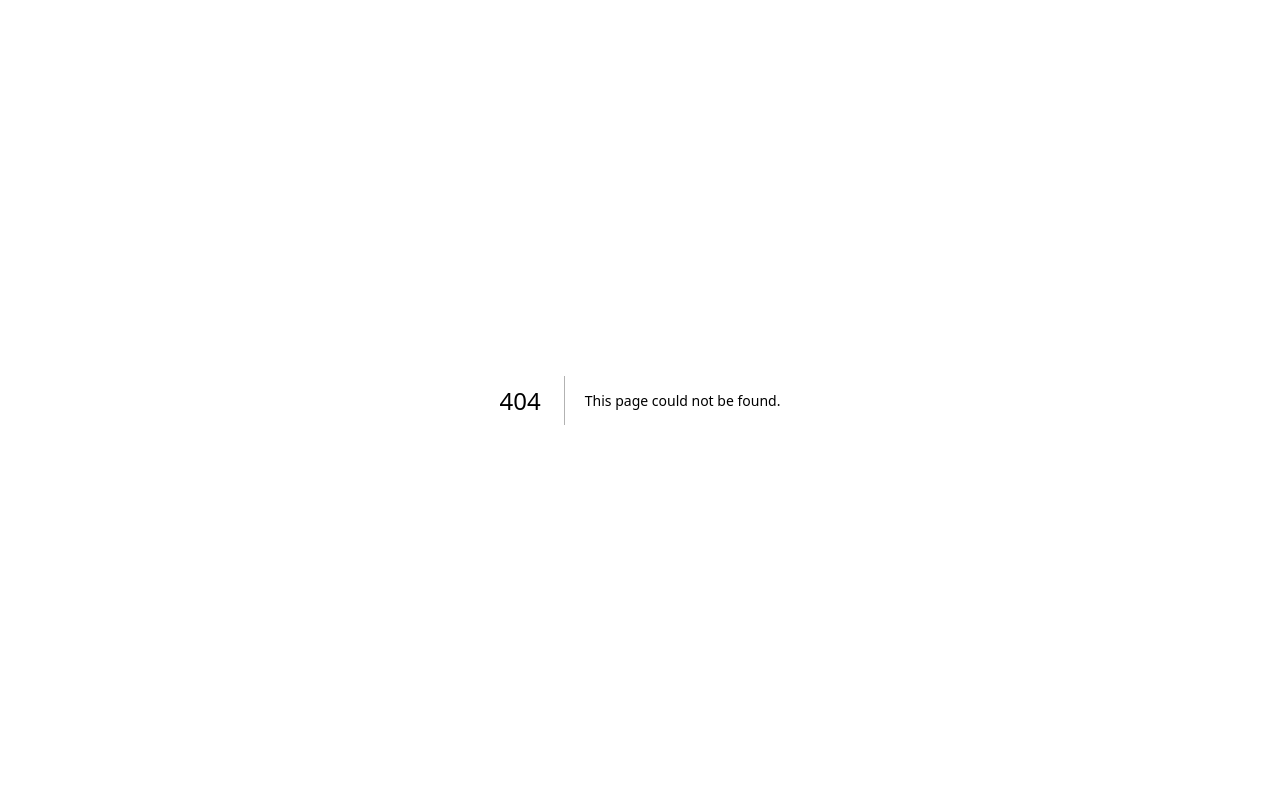
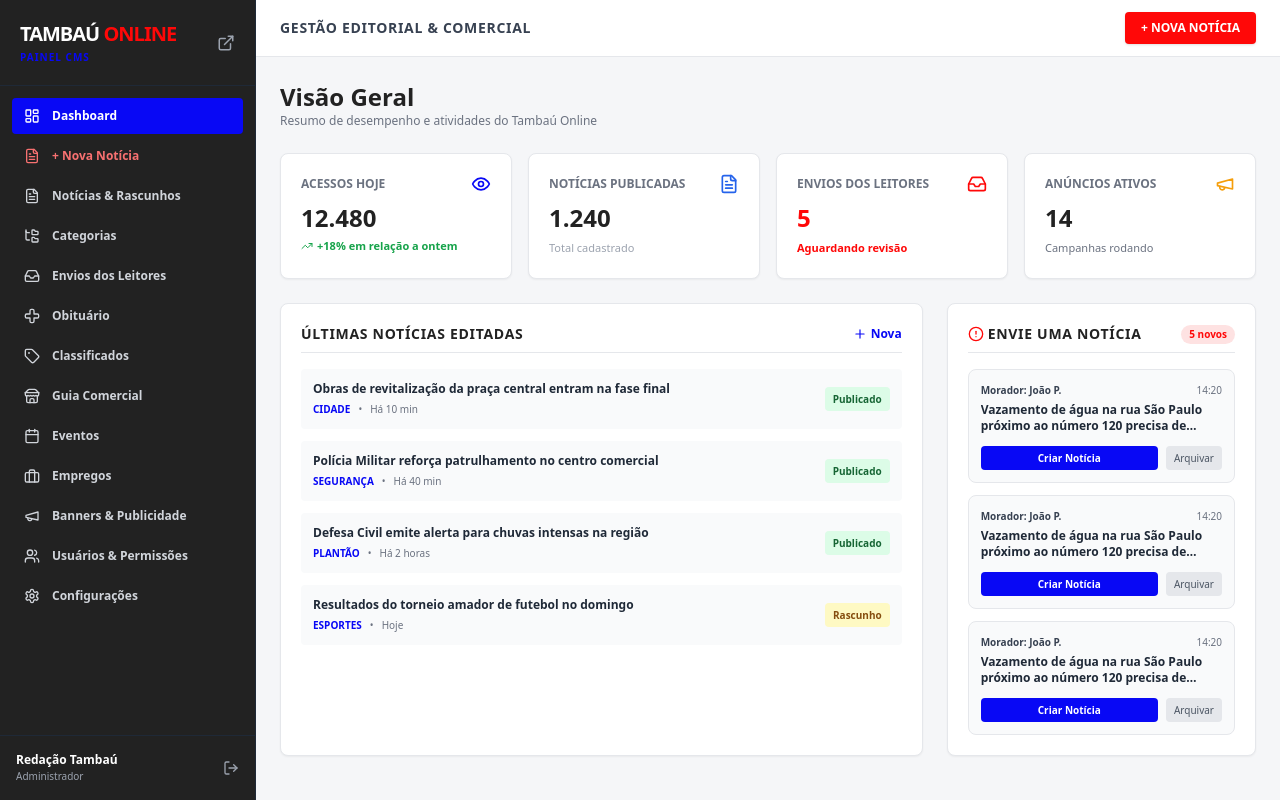
Before and after one commit to vynexstudio/tambau-online, a Next.js app: page /admin in a window 1280 px wide. Before the commit this address had no page. Built offline with nearby package versions, Linux system fonts and the light colour scheme.

Commit message:
Create page.tsx

```diff
--- /dev/null
+++ b/src/app/admin/page.tsx
@@ -0,0 +1,129 @@
+import React from 'react';
+import { FileText, Eye, Inbox, Megaphone, Plus, TrendingUp, AlertCircle } from 'lucide-react';
+
+export default function AdminDashboard() {
+  return (
+    <div className="space-y-6">
+      {/* Título & Boas-vindas */}
+      <div className="flex flex-col md:flex-row md:items-center justify-between gap-4">
+        <div>
+          <h2 className="text-2xl font-black text-[#222222]">Visão Geral</h2>
+          <p className="text-xs text-gray-500">Resumo de desempenho e atividades do Tambaú Online</p>
+        </div>
+      </div>
+
+      {/* CARDS DE ESTATÍSTICAS */}
+      <div className="grid grid-cols-1 sm:grid-cols-2 lg:grid-cols-4 gap-4">
+        <div className="bg-white p-5 rounded-lg border border-gray-200 shadow-sm">
+          <div className="flex items-center justify-between">
+            <span className="text-xs font-bold text-gray-500 uppercase">Acessos Hoje</span>
+            <Eye className="text-[#0808F5]" size={20} />
+          </div>
+          <p className="text-2xl font-black text-[#222222] mt-2">12.480</p>
+          <span className="text-[11px] text-green-600 font-bold flex items-center gap-1 mt-1">
+            <TrendingUp size={12} /> +18% em relação a ontem
+          </span>
+        </div>
+
+        <div className="bg-white p-5 rounded-lg border border-gray-200 shadow-sm">
+          <div className="flex items-center justify-between">
+            <span className="text-xs font-bold text-gray-500 uppercase">Notícias Publicadas</span>
+            <FileText className="text-blue-600" size={20} />
+          </div>
+          <p className="text-2xl font-black text-[#222222] mt-2">1.240</p>
+          <span className="text-[11px] text-gray-400">Total cadastrado</span>
+        </div>
+
+        <div className="bg-white p-5 rounded-lg border border-gray-200 shadow-sm">
+          <div className="flex items-center justify-between">
+            <span className="text-xs font-bold text-gray-500 uppercase">Envios dos Leitores</span>
+            <Inbox className="text-[#FF0808]" size={20} />
+          </div>
+          <p className="text-2xl font-black text-[#FF0808] mt-2">5</p>
+          <span className="text-[11px] font-bold text-[#FF0808]">Aguardando revisão</span>
+        </div>
+
+        <div className="bg-white p-5 rounded-lg border border-gray-200 shadow-sm">
+          <div className="flex items-center justify-between">
+            <span className="text-xs font-bold text-gray-500 uppercase">Anúncios Ativos</span>
+            <Megaphone className="text-amber-500" size={20} />
+          </div>
+          <p className="text-2xl font-black text-[#222222] mt-2">14</p>
+          <span className="text-[11px] text-gray-500">Campanhas rodando</span>
+        </div>
+      </div>
+
+      {/* SEÇÃO PRINCIPAL DE TRABALHO */}
+      <div className="grid grid-cols-1 lg:grid-cols-3 gap-6">
+
+        {/* Tabela de Útimas Notícias Cadastradas */}
+        <div className="lg:col-span-2 bg-white rounded-lg border border-gray-200 p-5 shadow-sm">
+          <div className="flex items-center justify-between mb-4 pb-2 border-b">
+            <h3 className="font-bold text-sm text-[#222222] uppercase tracking-wider">
+              Últimas Notícias Editadas
+            </h3>
+            <a href="/admin/noticias/nova" className="text-xs font-bold text-[#0808F5] hover:underline flex items-center gap-1">
+              <Plus size={14} /> Nova
+            </a>
+          </div>
+
+          <div className="space-y-3 text-xs">
+            {[
+              { title: "Obras de revitalização da praça central entram na fase final", cat: "Cidade", status: "Publicado", time: "Há 10 min" },
+              { title: "Polícia Militar reforça patrulhamento no centro comercial", cat: "Segurança", status: "Publicado", time: "Há 40 min" },
+              { title: "Defesa Civil emite alerta para chuvas intensas na região", cat: "Plantão", status: "Publicado", time: "Há 2 horas" },
+              { title: "Resultados do torneio amador de futebol no domingo", cat: "Esportes", status: "Rascunho", time: "Hoje" },
+            ].map((item, idx) => (
+              <div key={idx} className="flex items-center justify-between p-3 bg-gray-50 rounded hover:bg-gray-100 transition">
+                <div>
+                  <p className="font-bold text-gray-800">{item.title}</p>
+                  <div className="flex items-center gap-2 text-[10px] text-gray-500 mt-1">
+                    <span className="font-bold text-[#0808F5] uppercase">{item.cat}</span>
+                    <span>•</span>
+                    <span>{item.time}</span>
+                  </div>
+                </div>
+                <span className={`px-2 py-1 rounded text-[10px] font-bold ${item.status === 'Publicado' ? 'bg-green-100 text-green-800' : 'bg-yellow-100 text-yellow-800'}`}>
+                  {item.status}
+                </span>
+              </div>
+            ))}
+          </div>
+        </div>
+
+        {/* Fila de Moderacão do Leitor */}
+        <div className="bg-white rounded-lg border border-gray-200 p-5 shadow-sm">
+          <div className="flex items-center justify-between mb-4 pb-2 border-b">
+            <h3 className="font-bold text-sm text-[#222222] uppercase tracking-wider flex items-center gap-1">
+              <AlertCircle size={16} className="text-[#FF0808]" /> Envie uma Notícia
+            </h3>
+            <span className="bg-red-100 text-[#FF0808] text-[10px] font-bold px-2 py-0.5 rounded-full">5 novos</span>
+          </div>
+
+          <div className="space-y-3 text-xs">
+            {[1, 2, 3].map((sub) => (
+              <div key={sub} className="p-3 border rounded-lg bg-gray-50 hover:border-gray-300 transition">
+                <div className="flex justify-between items-center text-[10px] text-gray-500 mb-1">
+                  <span className="font-bold text-gray-700">Morador: João P.</span>
+                  <span>14:20</span>
+                </div>
+                <p className="font-semibold text-gray-800 line-clamp-2">
+                  Vazamento de água na rua São Paulo próximo ao número 120 precisa de manutenção.
+                </p>
+                <div className="mt-3 flex gap-2">
+                  <button className="flex-1 bg-[#0808F5] text-white font-bold py-1 rounded text-[10px]">
+                    Criar Notícia
+                  </button>
+                  <button className="px-2 bg-gray-200 text-gray-600 rounded text-[10px] hover:bg-gray-300">
+                    Arquivar
+                  </button>
+                </div>
+              </div>
+            ))}
+          </div>
+        </div>
+
+      </div>
+    </div>
+  );
+}
```
